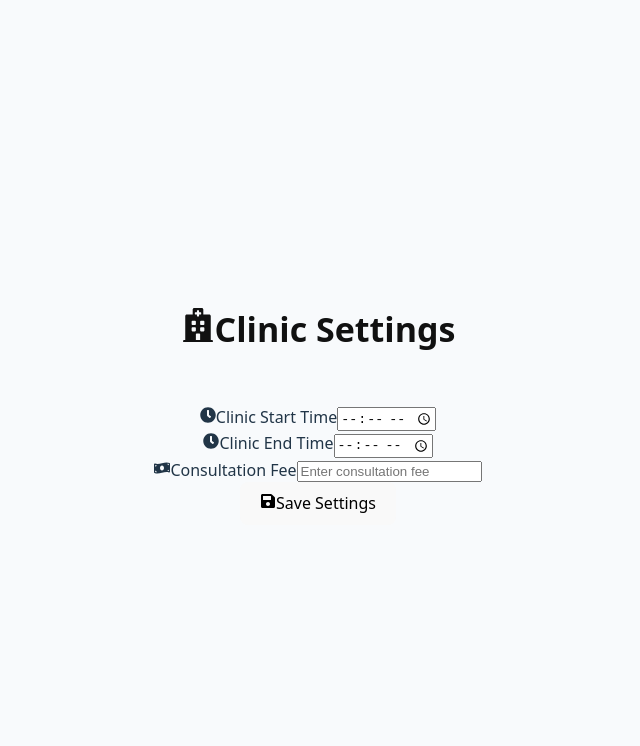
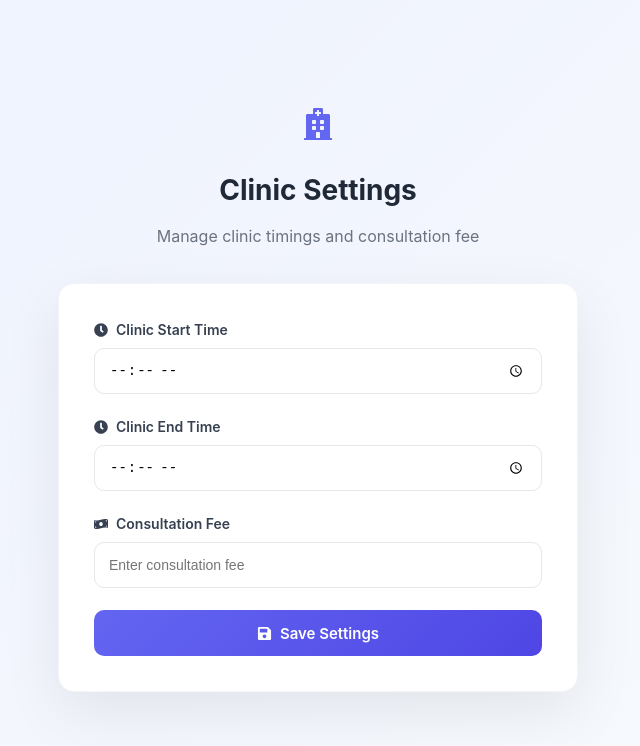
Before and after one commit to Hrithikrao86/clinora-frontend, a React (Vite) app in the folder vite-project/: page /settings/clinic in a window 1280 px wide. Shown: the top 746 px of the page, without its empty margins (322-962 px from the left). Built offline with nearby package versions, Linux system fonts and the light colour scheme; no server answers.

Commit message:
updated css

```diff
--- a/vite-project/src/components/ClinicSettings/index.css
+++ b/vite-project/src/components/ClinicSettings/index.css
@@ -0,0 +1,182 @@
+/* PAGE BACKGROUND */
+
+.clinic-settings-page {
+
+  min-height: 100vh;
+
+  background: linear-gradient(
+    135deg,
+    #eef2ff,
+    #f8fafc
+  );
+
+  display: flex;
+  justify-content: center;
+  align-items: center;
+
+  font-family: -apple-system,
+    BlinkMacSystemFont,
+    "Segoe UI",
+    Roboto,
+    sans-serif;
+}
+
+
+/* CONTAINER */
+
+.settings-container {
+
+  width: 520px;
+}
+
+
+/* HEADER */
+
+.settings-header {
+
+  text-align: center;
+  margin-bottom: 35px;
+}
+
+.settings-header h1 {
+
+  font-size: 28px;
+  font-weight: 700;
+  color: #1f2937;
+}
+
+.settings-header p {
+
+  color: #6b7280;
+  margin-top: 6px;
+}
+
+.settings-main-icon {
+
+  font-size: 32px;
+  color: #6366f1;
+  margin-bottom: 10px;
+}
+
+
+/* CARD */
+
+.settings-card {
+
+  background: white;
+
+  border-radius: 16px;
+
+  padding: 35px;
+
+  box-shadow:
+    0 20px 60px rgba(0,0,0,0.08);
+
+  border: 1px solid #f1f5f9;
+}
+
+
+/* INPUT GROUP */
+
+.settings-group {
+
+  display: flex;
+  flex-direction: column;
+
+  margin-bottom: 22px;
+}
+
+
+/* LABEL */
+
+.settings-group label {
+
+  font-size: 14px;
+  font-weight: 600;
+
+  margin-bottom: 8px;
+
+  display: flex;
+  align-items: center;
+  gap: 8px;
+
+  color: #374151;
+}
+
+
+/* INPUT */
+
+.settings-group input {
+
+  height: 44px;
+
+  border-radius: 10px;
+
+  border: 1px solid #e5e7eb;
+
+  padding: 0 14px;
+
+  font-size: 14px;
+
+  transition: all 0.25s ease;
+}
+
+
+/* INPUT FOCUS */
+
+.settings-group input:focus {
+
+  outline: none;
+
+  border-color: #6366f1;
+
+  box-shadow:
+    0 0 0 4px rgba(99,102,241,0.12);
+}
+
+
+/* BUTTON */
+
+.save-btn {
+
+  width: 100%;
+
+  height: 46px;
+
+  border: none;
+
+  border-radius: 10px;
+
+  background: linear-gradient(
+    135deg,
+    #6366f1,
+    #4f46e5
+  );
+
+  color: white;
+
+  font-size: 15px;
+
+  font-weight: 600;
+
+  cursor: pointer;
+
+  display: flex;
+  justify-content: center;
+  align-items: center;
+
+  gap: 8px;
+
+  transition: all 0.25s ease;
+}
+
+
+/* BUTTON HOVER */
+
+.save-btn:hover {
+
+  transform: translateY(-2px);
+
+  box-shadow:
+    0 10px 25px rgba(79,70,229,0.35);
+}
--- a/vite-project/src/components/ClinicSettings/index.jsx
+++ b/vite-project/src/components/ClinicSettings/index.jsx
@@ -1,5 +1,11 @@
-import {Component} from "react"
-import { FaClock, FaMoneyBillWave, FaSave, FaHospital } from "react-icons/fa"
+import { Component } from "react"
+import {
+  FaHospital,
+  FaClock,
+  FaMoneyBillWave,
+  FaSave
+} from "react-icons/fa"
+
 import "./index.css"
 
 class ClinicSettings extends Component {
@@ -15,17 +21,12 @@ class ClinicSettings extends Component {
   }
 
   fetchSettings = async () => {
-    try {
-
     const response = await fetch(
       "https://clinora-backend.onrender.com/api/clinic/settings",
-        {
-          credentials: "include"
-        }
+      { credentials: "include" }
     )
 
     if (response.ok) {
-
       const data = await response.json()
 
       this.setState({
@@ -34,17 +35,11 @@ class ClinicSettings extends Component {
         consultation_fee: data.consultation_fee || ""
       })
     }
-
-    } catch (err) {
-      console.log("Fetch settings error", err)
-    }
   }
 
   updateSettings = async () => {
 
-    const {start_time, end_time, consultation_fee} = this.state
-
-    try {
+    const { start_time, end_time, consultation_fee } = this.state
 
     const response = await fetch(
       "https://clinora-backend.onrender.com/api/clinic/settings",
@@ -64,43 +59,39 @@ class ClinicSettings extends Component {
 
     if (response.ok) {
       alert("Clinic settings updated successfully")
-      } else {
-        alert("Failed to update settings")
-      }
-
-    } catch (err) {
-      console.log("Update settings error", err)
     }
   }
 
   render() {
 
-    const {start_time, end_time, consultation_fee} = this.state
+    const { start_time, end_time, consultation_fee } = this.state
 
     return (
 
       <div className="clinic-settings-page">
 
-        <div className="clinic-settings-card">
+        <div className="settings-container">
 
-          <h2 className="settings-title">
-            <FaHospital className="settings-icon"/>
-            Clinic Settings
-          </h2>
+          <div className="settings-header">
+            <FaHospital className="settings-main-icon"/>
+            <h1>Clinic Settings</h1>
+            <p>Manage clinic timings and consultation fee</p>
+          </div>
+
+          <div className="settings-card">
 
             <div className="settings-group">
 
-            <label className="settings-label">
-              <FaClock />
+              <label>
+                <FaClock className="icon"/>
                 Clinic Start Time
               </label>
 
               <input
-              className="settings-input"
                 type="time"
                 value={start_time}
                 onChange={(e) =>
-                this.setState({start_time: e.target.value})
+                  this.setState({ start_time: e.target.value })
                 }
               />
 
@@ -108,17 +99,16 @@ class ClinicSettings extends Component {
 
             <div className="settings-group">
 
-            <label className="settings-label">
-              <FaClock />
+              <label>
+                <FaClock className="icon"/>
                 Clinic End Time
               </label>
 
               <input
-              className="settings-input"
                 type="time"
                 value={end_time}
                 onChange={(e) =>
-                this.setState({end_time: e.target.value})
+                  this.setState({ end_time: e.target.value })
                 }
               />
 
@@ -126,25 +116,24 @@ class ClinicSettings extends Component {
 
             <div className="settings-group">
 
-            <label className="settings-label">
-              <FaMoneyBillWave />
+              <label>
+                <FaMoneyBillWave className="icon"/>
                 Consultation Fee
               </label>
 
               <input
-              className="settings-input"
                 type="number"
                 placeholder="Enter consultation fee"
                 value={consultation_fee}
                 onChange={(e) =>
-                this.setState({consultation_fee: e.target.value})
+                  this.setState({ consultation_fee: e.target.value })
                 }
               />
 
             </div>
 
             <button
-            className="settings-save-btn"
+              className="save-btn"
               onClick={this.updateSettings}
             >
               <FaSave />
@@ -155,6 +144,7 @@ class ClinicSettings extends Component {
 
         </div>
 
+      </div>
     )
   }
 }
```
Lines whose indentation alone changed are shown as unchanged.
